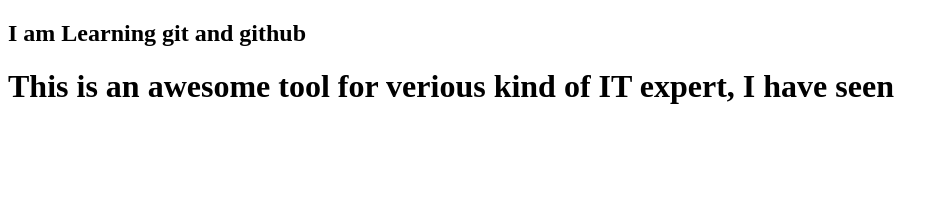
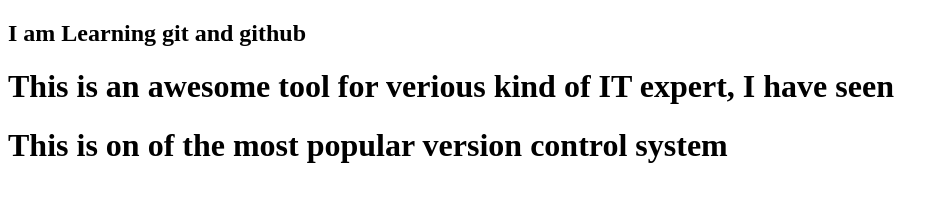
Before and after one commit to ImIsrafil/my-first-website, a plain HTML site: page index.html in a window 1280 px wide. Shown: the whole page, without its empty margins (0-949 px from the left). Drawn offline with Linux system fonts and the light colour scheme.

Commit message:
added more discriptive info about my learning

```diff
--- a/index.html
+++ b/index.html
@@ -9,5 +9,6 @@
 <body>
     <h2>I am Learning git and github</h2>
     <h1>This is an awesome tool for verious kind of IT expert, I have seen</h1>
+    <h1>This is on of the most popular version control system</h1>
 </body>
 </html>
```
Also changed, not shown: 1 other file.
